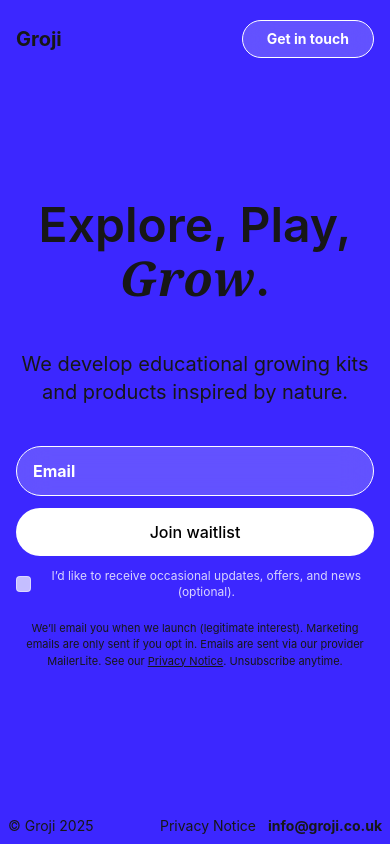
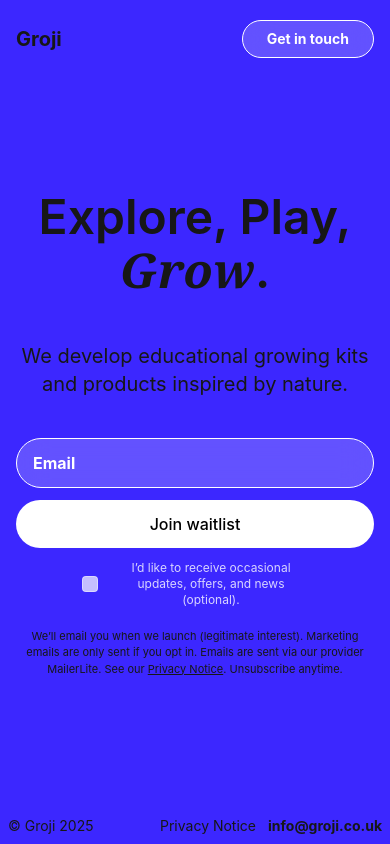
Before and after one commit to m-mcaulay/groji-website, a Next.js app: page / in a window 390 px wide. Built offline with nearby package versions, Linux system fonts and the light colour scheme.

Commit message:
Updates to mobile privacy notice

```diff
--- a/app/page.tsx
+++ b/app/page.tsx
@@ -262,7 +262,7 @@ export default function Home() {
                   </div>
 
                   {/* Marketing consent */}
-                  <div className="w-full flex justify-center z-10 relative">
+                  <div className="w-[90%] md:w-full flex justify-center z-10 relative">
                     <Checkbox
                       label="I’d like to receive occasional updates, offers, and news (optional)."
                       checked={marketingConsent}
--- a/components/checkbox.tsx
+++ b/components/checkbox.tsx
@@ -14,7 +14,7 @@ export function Checkbox({ label, checked, onChange, id }: CheckboxProps) {
   return (
     <label
       htmlFor={checkboxId}
-      className="flex items-center gap-2 cursor-pointer text-xs text-white/80"
+      className="flex items-center gap-4 md:gap-2 cursor-pointer text-xs text-white/80"
     >
       {/* Hidden native checkbox */}
       <input
@@ -27,7 +27,7 @@ export function Checkbox({ label, checked, onChange, id }: CheckboxProps) {
 
       {/* Custom box */}
       <span
-        className={`flex h-4 w-4 items-center justify-center rounded border transitio
+        className={`flex h-4 w-4 items-center justify-center rounded border transition
           ${
             checked
               ? "bg-[#6e38c0] border-[#6e38c0]"
@@ -47,7 +47,7 @@ export function Checkbox({ label, checked, onChange, id }: CheckboxProps) {
         )}
       </span>
 
-      {label}
+      <span className="w-[50vw] md:w-full">{label}</span>
     </label>
   );
 }
```
